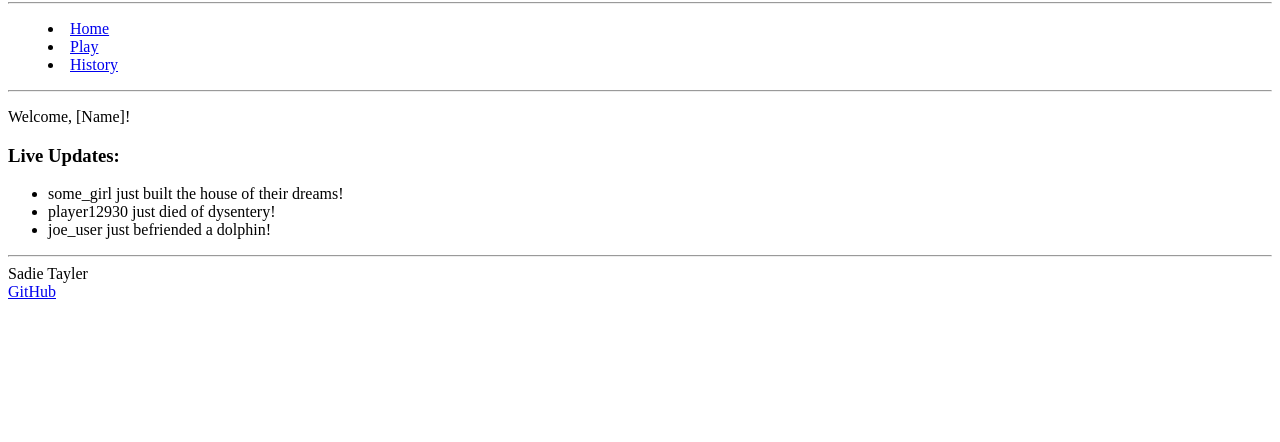
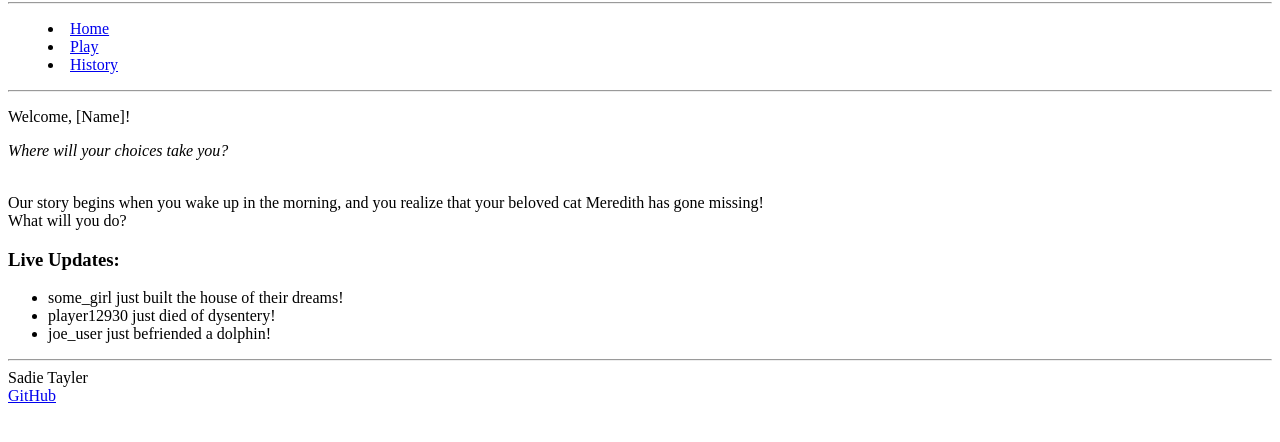
Before and after one commit to sadietayler/startup, a plain HTML site: page play.html in a window 1280 px wide. Shown: the part 78-520 px from the top of the page. Drawn offline with Linux system fonts and the light colour scheme.

Commit message:
add opening line of story

```diff
--- a/play.html
+++ b/play.html
@@ -26,6 +26,10 @@
 
     <main>
         <p>Welcome, [Name]!</p>
+        <span><i>Where will your choices take you?</i></span>
+        <br><br>
+
+        <p>Our story begins when you wake up in the morning, and you realize that your beloved cat Meredith has gone missing! <br> What will you do?</p>
 
         <h3>Live Updates:</h3>
         <ul>
```
